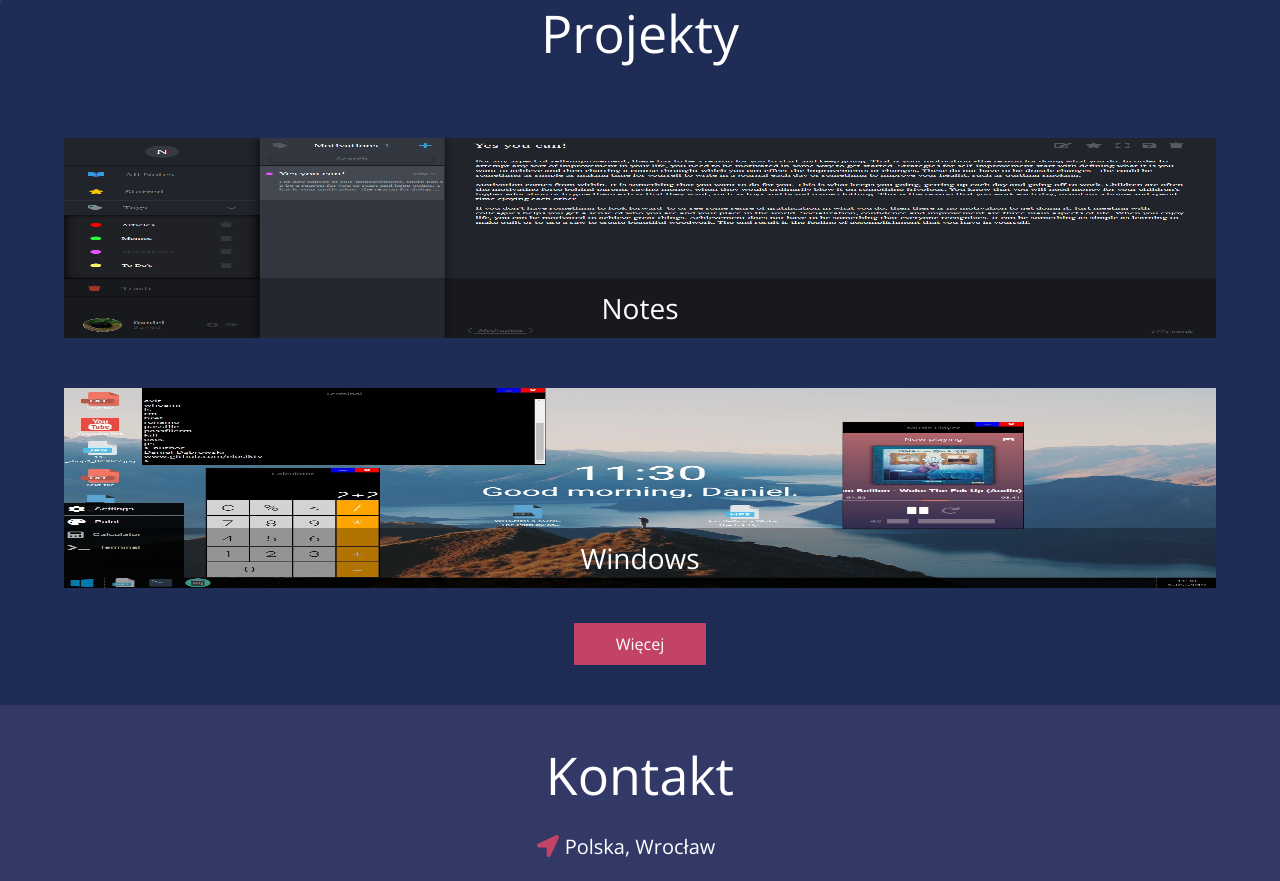
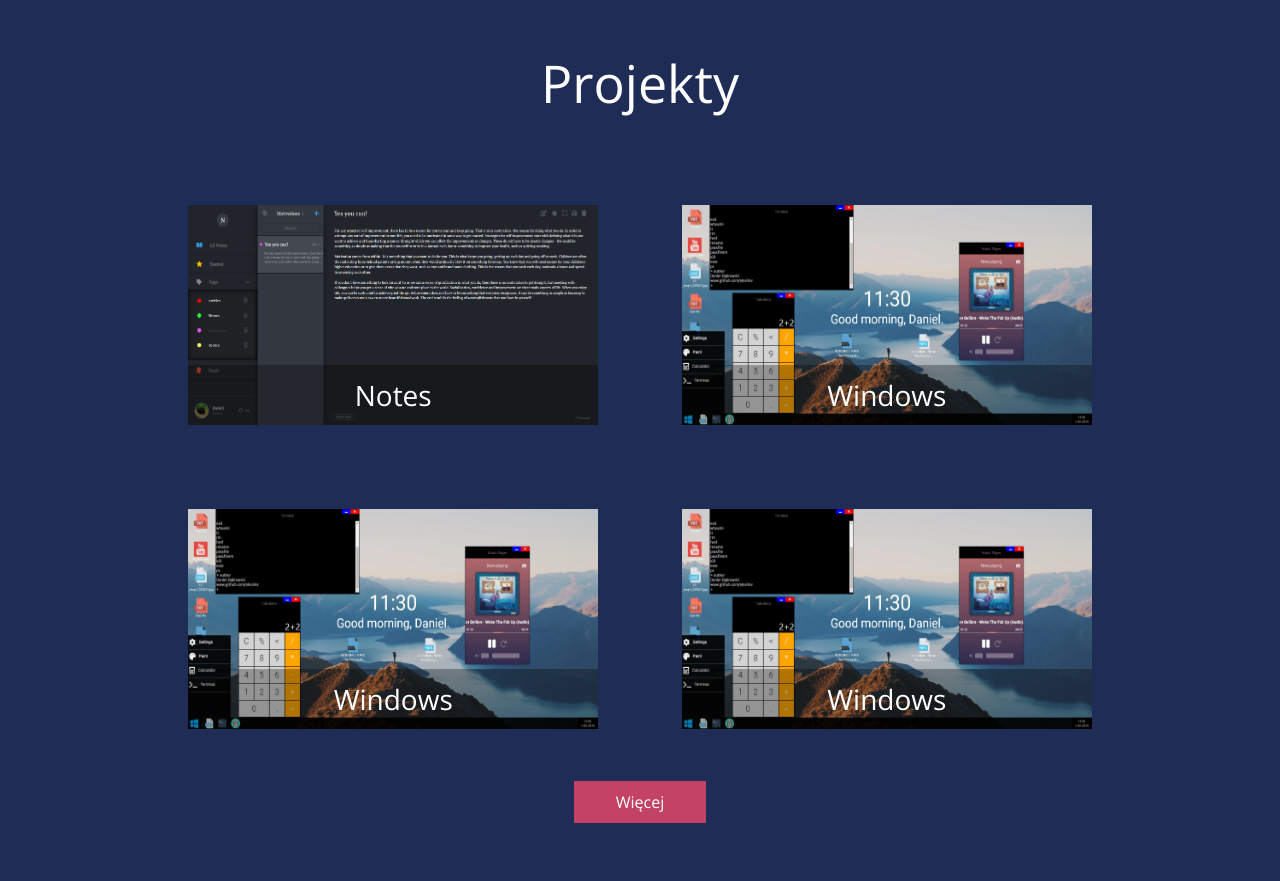
Before and after one commit to danieru0/portfolio-old, a website: page app/index.html in a window 1280 px wide. Shown: the part 797-1678 px from the top of the page. Drawn offline with nearby package versions, Linux system fonts and the light colour scheme.

Commit message:
Desktop projects component

```diff
--- a/app/index.html
+++ b/app/index.html
@@ -34,6 +34,7 @@
 		<main>
 			<section class="projects">
 				<h2 class="projects__head">Projekty</h2>
+				<div class="projects__wrapper">
 				<button class="projects__project">
 					<img class="project__image" src="imgs/notesapp.png" alt="Nazwa projektu:">
 					<div class="project__info">
@@ -46,6 +47,19 @@
 						<h3 class="project__name">Windows</h3>
 					</div>
 				</button>
+				<button class="projects__project">
+					<img class="project__image" src="imgs/windowsapp.jpg" alt="Nazwa projektu:">
+					<div class="project__info">
+						<h3 class="project__name">Windows</h3>
+					</div>
+				</button>
+				<button class="projects__project">
+					<img class="project__image" src="imgs/windowsapp.jpg" alt="Nazwa projektu:">
+					<div class="project__info">
+						<h3 class="project__name">Windows</h3>
+					</div>
+				</button>
+				</div>
 				<button class="projects__more-btn">
 					Więcej
 				</button>
--- a/app/scss/components/_projects.scss
+++ b/app/scss/components/_projects.scss
@@ -12,10 +12,17 @@
 		margin-bottom: 50px;
 	}
 
+	.projects__wrapper {
+		display: flex;
+		flex-wrap: wrap;
+		width: 100%;
+		align-items: center;
+		justify-content: center;
+
 		.projects__project {
 			width: 90%;
 			height: 200px;
-		margin: 25px 0px;
+			margin: 25px 25px;
 			position: relative;
 			cursor: pointer;
 			border: none;
@@ -44,6 +51,7 @@
 				}
 			}
 		}
+	}
 
 	.projects__more-btn {
 		width: 132px;
@@ -56,3 +64,67 @@
 		margin-top: 10px;
 	}
 }
+
+@media (min-width: 432px) {
+	.projects {
+		.projects__wrapper {
+			.projects__project {
+				height: 220px;
+			}
+		}
+	}
+}
+
+@media (min-width: 578px) {
+	.projects {
+		justify-content: center;
+		.projects__wrapper {
+			.projects__project {
+				width: 400px;
+			}
+		}
+	}
+}
+
+@media (min-width: 1142px) {
+	.projects {
+		height: 900px;
+
+		.projects__head {
+			margin-top: -30px;
+		}
+
+		.projects__wrapper {
+			width: 80%;
+
+
+			.projects__project {
+				width: 40%;
+				margin: 42px 42px;
+			}
+		}
+	}
+}
+
+@media (min-width: 1435px) {
+	.projects {
+		height: 1100px;
+		.projects__wrapper {
+			.projects__project {
+				height: 300px;
+				margin: 50px 50px;
+			}
+		}
+	}
+}
+
+@media (min-width: 1680px) {
+	.projects {
+		.projects__wrapper {
+			.projects__project {
+				width: 532px;
+				margin: 60px 60px;
+			}
+		}
+	}
+}
```
Also changed, not shown: app/style.css. Lines whose indentation alone changed are shown as unchanged.
